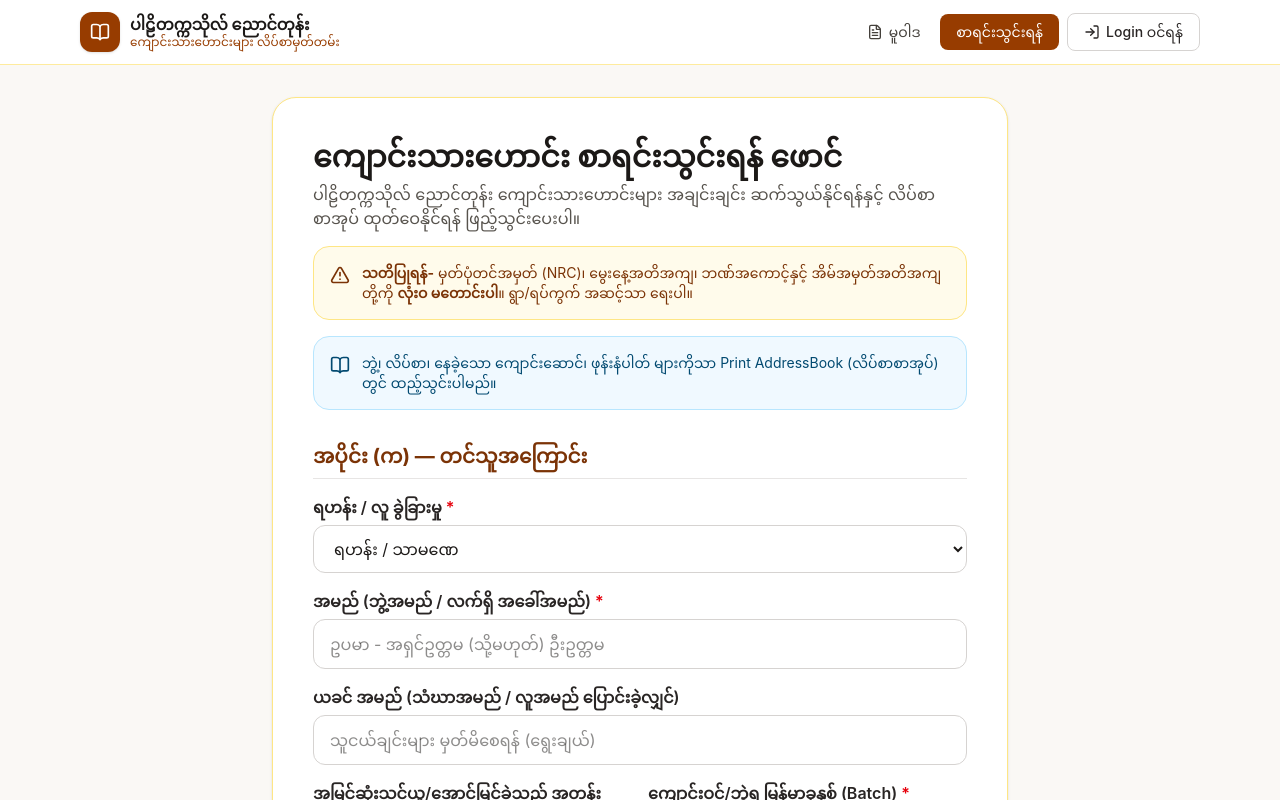
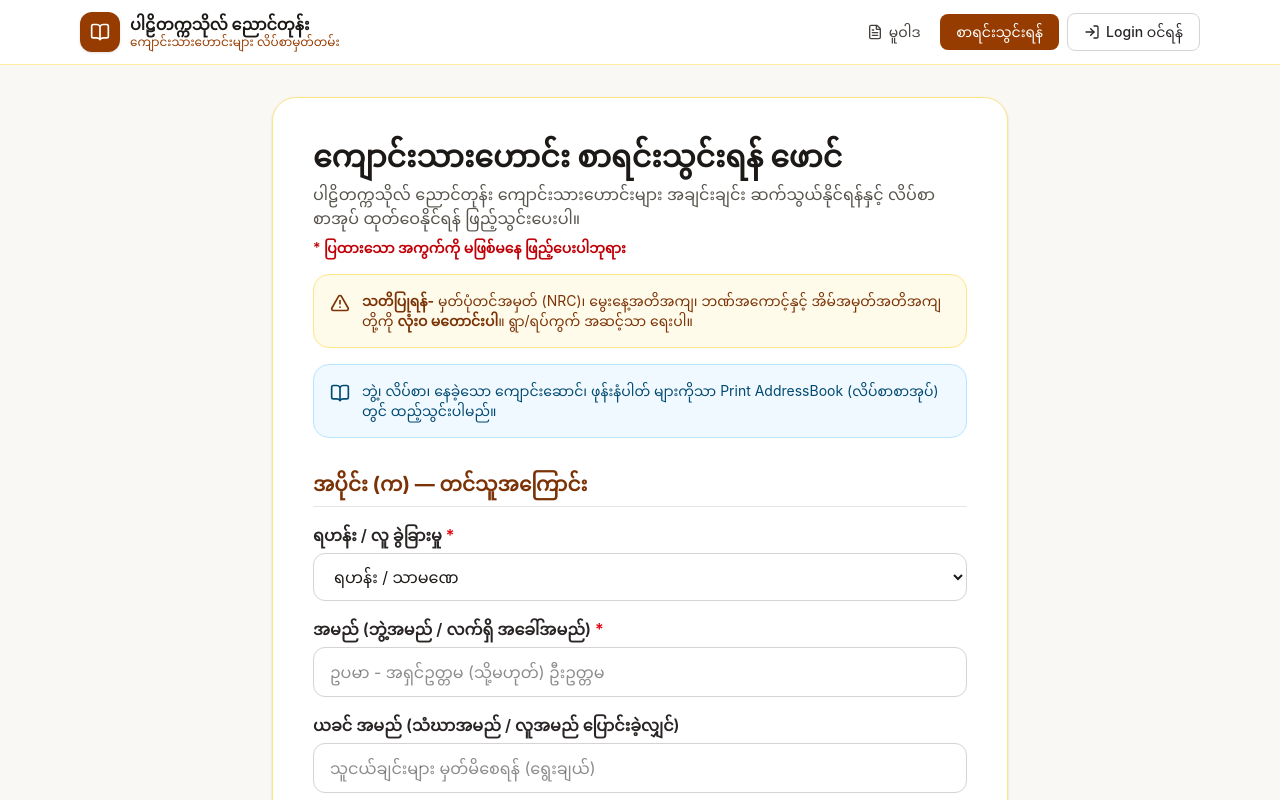
Before and after one commit to uzinbymuse/NyaungdoneStudentsAddressbook, a Next.js app: page /register in a window 1280 px wide. Shown: the top 800 px of the page. Built offline with nearby package versions, Linux system fonts and the light colour scheme; no server answers.

Commit message:
feat(register): show the required-fields note at the top of the form
Add '* ပြထားသော အကွက်ကို မဖြစ်မနေ ဖြည့်ပေးပါဘုရား' under the
form intro so members know the red * fields must be filled.

```diff
--- a/src/app/register/page.tsx
+++ b/src/app/register/page.tsx
@@ -106,6 +106,10 @@ export default function RegisterPage() {
         </h1>
         <p className="mt-2 text-base text-stone-600">
           ပါဠိတက္ကသိုလ် ညောင်တုန်း ကျောင်းသားဟောင်းများ အချင်းချင်း ဆက်သွယ်နိုင်ရန်နှင့် လိပ်စာစာအုပ် ထုတ်ဝေနိုင်ရန် ဖြည့်သွင်းပေးပါ။
+        </p>
+
+        <p className="mt-2 text-sm font-semibold text-red-700">
+          * ပြထားသော အကွက်ကို မဖြစ်မနေ ဖြည့်ပေးပါဘုရား
         </p>
 
         <div className="mt-4 flex items-start gap-3 rounded-2xl border border-amber-200 bg-amber-50 p-4 text-sm text-amber-900">
```
